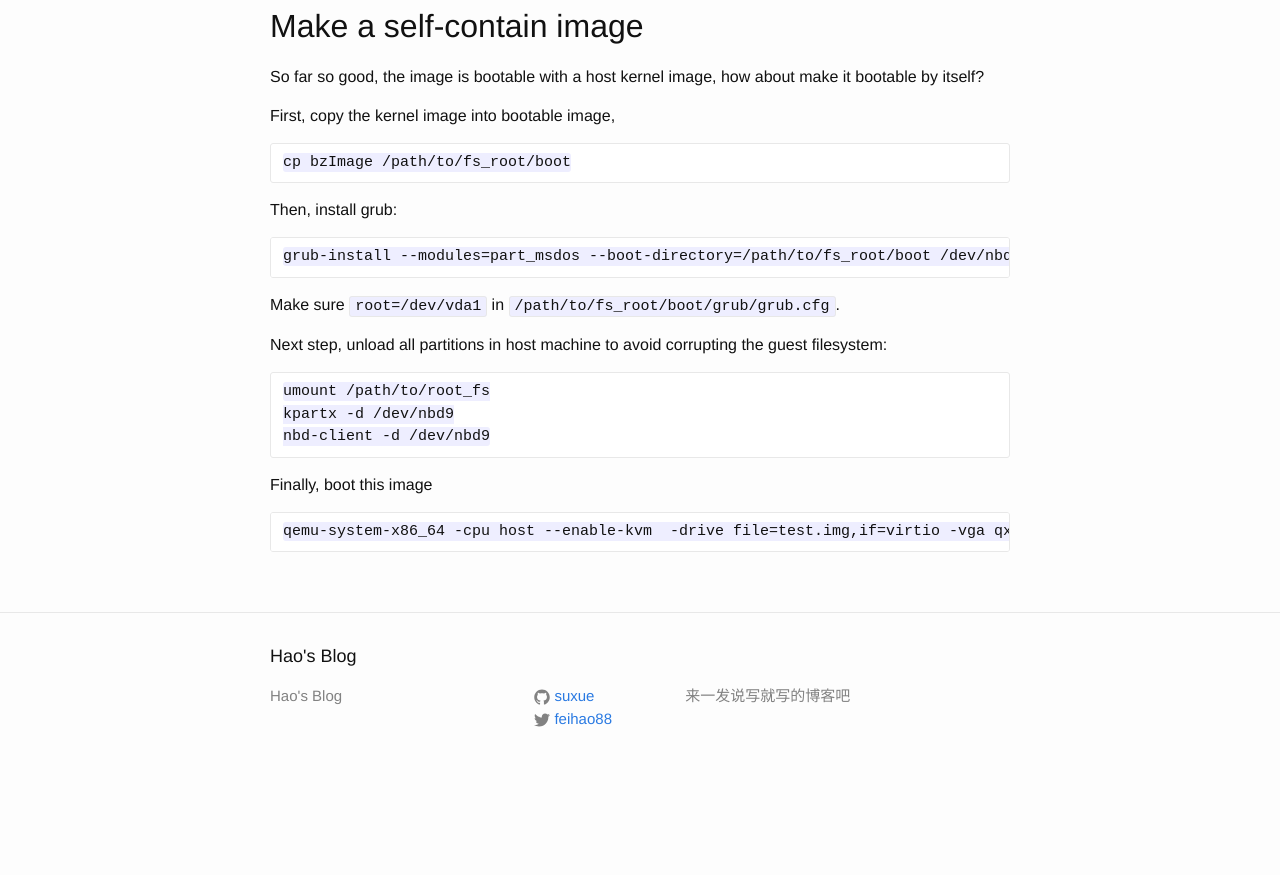
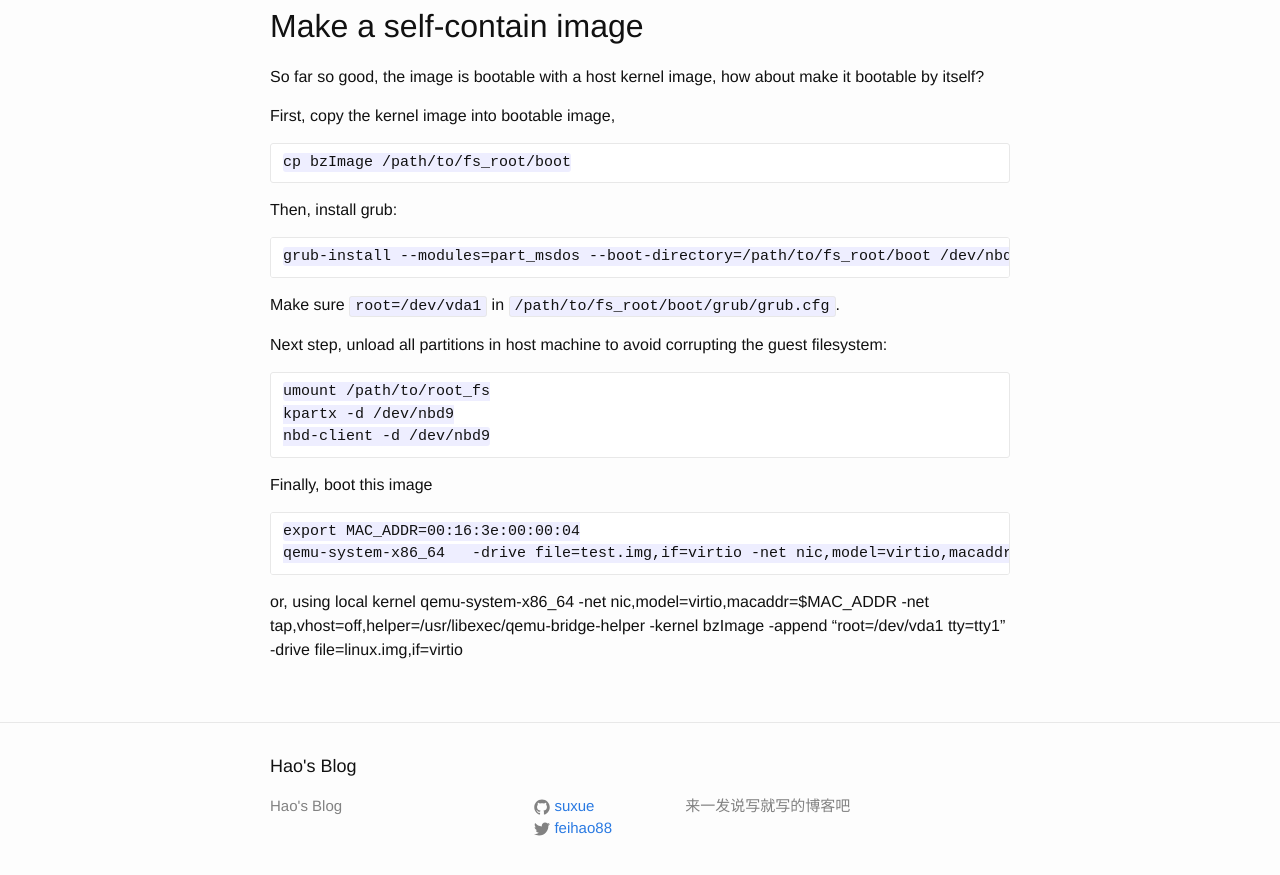
Before and after one commit to suxue/jekyllsite, a Jekyll site: the page built from _posts/2014-08-14-Build-Linux-for-qemu.markdown, in a window 1280 px wide and 900 px high, scrolled down 2078 px. Shown: the top 875 px of the window. Built offline with Jekyll 4.4.1, drawn with Linux system fonts in a browser that asks for light colours; before the commit the page ends 2868 px from its top, so only the background shows below that.

Commit message:
modified:   _posts/2014-08-14-Build-Linux-for-qemu.markdown

```diff
--- a/_posts/2014-08-14-Build-Linux-for-qemu.markdown
+++ b/_posts/2014-08-14-Build-Linux-for-qemu.markdown
@@ -117,4 +117,8 @@ guest filesystem:
 
 Finally, boot this image
 
-	qemu-system-x86_64 -cpu host --enable-kvm  -drive file=test.img,if=virtio -vga qxl -device virtio-serial -chardev socket,path=/tmp/foo,server,nowait,id=foo  -device virtconsole,chardev=foo,name=org.fedoraproject.console.foo -kernel
+    export MAC_ADDR=00:16:3e:00:00:04
+    qemu-system-x86_64   -drive file=test.img,if=virtio -net nic,model=virtio,macaddr=$MAC_ADDR -net tap,vhost=on,helper=/usr/libexec/qemu-bridge-helper
+
+or, using local kernel
+    qemu-system-x86_64  -net nic,model=virtio,macaddr=$MAC_ADDR -net tap,vhost=off,helper=/usr/libexec/qemu-bridge-helper -kernel bzImage -append "root=/dev/vda1 tty=tty1"  -drive file=linux.img,if=virtio
```
